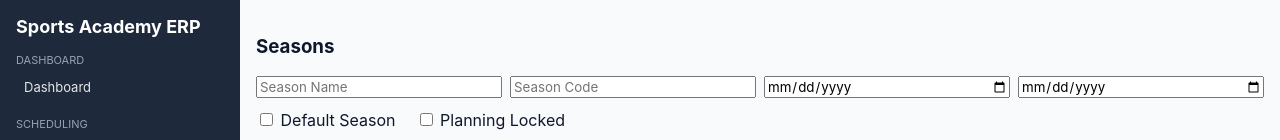
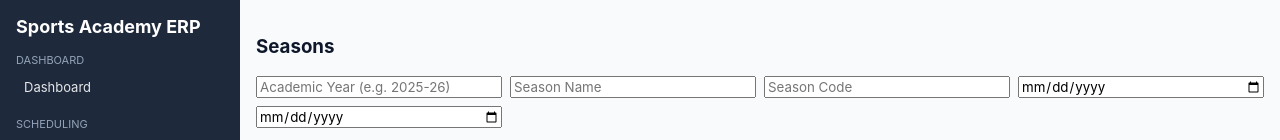
Before and after one commit to mahaboobgstp-hub/sports-academy-app, a React (Create React App) app: page /master/seasons in a window 1280 px wide. Shown: the top 140 px of the page. Built offline with nearby package versions, Linux system fonts and the light colour scheme; no server answers; the database is empty; the HTML template or start-up script is replaced by a standard one.

Commit message:
Update Seasons.jsx

```diff
--- a/src/pages/master/Seasons.jsx
+++ b/src/pages/master/Seasons.jsx
@@ -6,6 +6,7 @@ export default function Seasons() {
 
   const [name, setName] = useState("");
   const [code, setCode] = useState("");
+  const [academicYear, setAcademicYear] = useState("");
   const [startDate, setStartDate] = useState("");
   const [endDate, setEndDate] = useState("");
   const [isDefault, setIsDefault] = useState(false);
@@ -31,7 +32,7 @@ export default function Seasons() {
   }
 
   async function saveSeason() {
-    if (!name || !code || !startDate || !endDate) {
+    if (!name || !code || !academicYear || !startDate || !endDate) {
       alert("All mandatory fields are required");
       return;
     }
@@ -84,6 +85,7 @@ export default function Seasons() {
           marginBottom: 12
         }}
       >
+        <input placeholder="Academic Year (e.g. 2025-26)" value={academicYear} onChange={e => setAcademicYear(e.target.value)} />
         <input placeholder="Season Name" value={name} onChange={e => setName(e.target.value)} />
         <input placeholder="Season Code" value={code} onChange={e => setCode(e.target.value)} />
         <input type="date" value={startDate} onChange={e => setStartDate(e.target.value)} />
```
